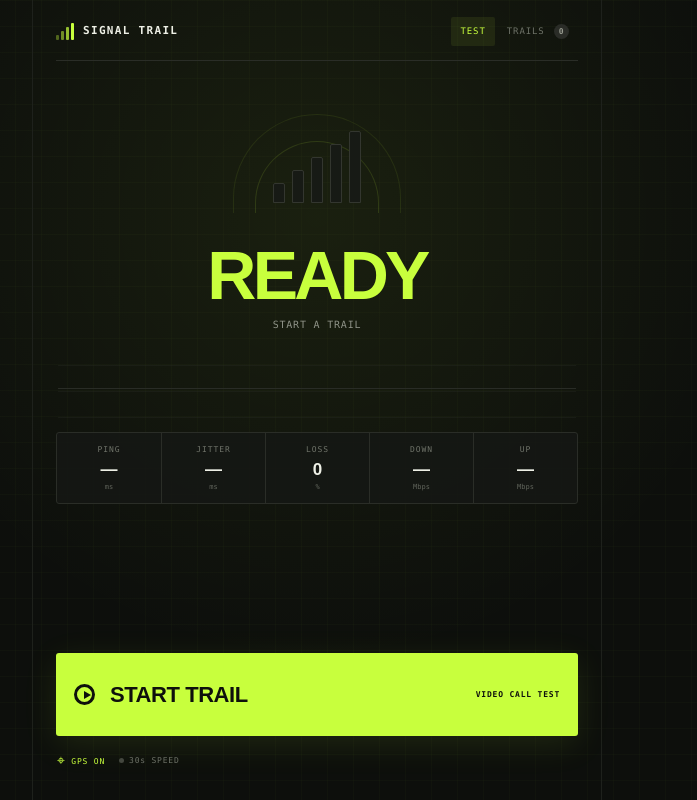
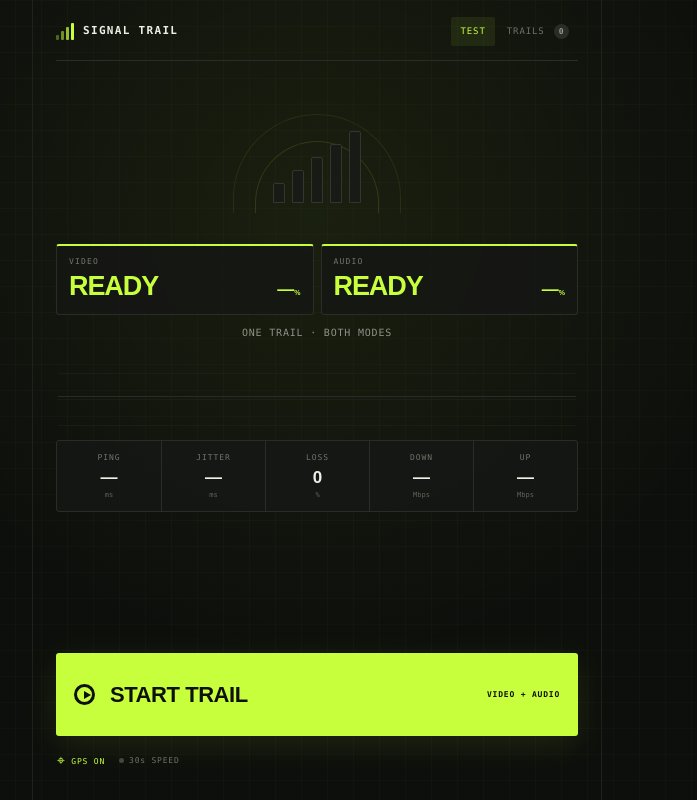
Before and after one commit to gorkamolero/signal-trail, a Next.js app: page / in a window 1280 px wide. Shown: the whole page, without its empty margins (323-1020 px from the left). Built offline with nearby package versions, Linux system fonts and the light colour scheme.

Commit message:
Combine video and audio call readiness

```diff
--- a/app/globals.css
+++ b/app/globals.css
@@ -70,10 +70,12 @@ button { font: inherit; }
 .signal-bars i.on { border-color: var(--accent); background: var(--accent); box-shadow: 0 0 14px rgba(var(--accent-rgb), .27); }
 .seeking .signal-bars i.on { animation: scan 1.2s ease-in-out infinite alternate; }
 .seeking .signal-bars i:nth-child(2) { animation-delay: .25s; }
-.status-line { display: flex; justify-content: center; align-items: baseline; gap: 13px; }
-.status-line h1 { margin: 0; color: var(--accent); font-family: Arial, Helvetica, sans-serif; font-size: clamp(42px, 13vw, 68px); line-height: .92; letter-spacing: -.055em; font-weight: 900; }
-.status-line > strong { color: var(--accent); font-family: Arial, Helvetica, sans-serif; font-size: 22px; }
-.status-line > strong small { font-size: 10px; }
+.call-modes { display: grid; grid-template-columns: 1fr 1fr; gap: 7px; }
+.call-mode { min-width: 0; padding: 10px 12px 11px; border: 1px solid var(--line); border-top: 2px solid var(--accent); border-radius: 3px; background: rgba(21, 23, 20, .82); display: grid; grid-template-columns: 1fr auto; align-items: baseline; text-align: left; }
+.call-mode span { grid-column: 1 / -1; margin-bottom: 5px; color: #73776d; font-size: 8px; letter-spacing: .15em; }
+.call-mode > strong { min-width: 0; overflow: hidden; color: var(--accent); font-family: Arial, Helvetica, sans-serif; font-size: clamp(19px, 6vw, 27px); line-height: 1; letter-spacing: -.04em; white-space: nowrap; }
+.call-mode b { color: var(--accent); font-family: Arial, Helvetica, sans-serif; font-size: 17px; }
+.call-mode b small { font-size: 7px; }
 .instrument p { margin: 10px 0 0; color: #8e9287; font-size: 10px; text-transform: uppercase; letter-spacing: .08em; }
 
 .signal-trace { position: relative; height: 78px; margin: 0 2px 14px; overflow: hidden; }
@@ -133,10 +135,12 @@ button { font: inherit; }
 .trail-title > button { border: 0; background: transparent; color: var(--ink); padding: 0; text-align: left; cursor: pointer; }
 .trail-title strong { font-family: Arial, Helvetica, sans-serif; font-size: 18px; }
 .trail-title button span { margin-left: 7px; color: #5f635a; font-size: 10px; }
-.trail-score { color: var(--accent); font-family: Arial, Helvetica, sans-serif; font-size: 23px; font-weight: 800; }
-.trail-score small { font-size: 9px; }
+.trail-scores { display: flex; gap: 7px; color: #73776d; font-size: 8px; }
+.trail-scores span { padding: 5px 6px; border: 1px solid var(--line); border-radius: 2px; }
+.trail-scores strong { margin-left: 2px; color: var(--accent); font-family: Arial, Helvetica, sans-serif; font-size: 15px; }
 .trail-meta { display: flex; flex-wrap: wrap; gap: 6px 12px; margin-top: 5px; color: #6f7369; font-size: 8px; text-transform: uppercase; }
-.trail-meta b { margin-left: auto; color: var(--accent); font-weight: 600; }
+.trail-readiness { display: flex; gap: 6px; margin-top: 10px; }
+.trail-readiness span { flex: 1; padding: 6px 8px; border-left: 2px solid var(--accent); background: rgba(var(--accent-rgb), .06); color: var(--accent); font-size: 8px; letter-spacing: .08em; }
 .trail-metrics { display: grid; grid-template-columns: repeat(4, 1fr); border-top: 1px solid var(--line); border-bottom: 1px solid var(--line); }
 .trail-metrics .metric { padding: 9px 5px; }
 .trail-metrics .metric:first-child { border-left: 0; }
--- a/app/page.tsx
+++ b/app/page.tsx
@@ -34,7 +34,8 @@ type Metrics = {
   up: number | null;
   distance: number;
   drops: number;
-  score: number | null;
+  videoScore: number | null;
+  audioScore: number | null;
 };
 
 const PING_INTERVAL = 5000;
@@ -75,7 +76,7 @@ function haversine(a: Sample, b: Sample) {
   return km < 0.25 ? km : 0;
 }
 
-function callScore(ping: number | null, jitter: number | null, loss: number, down: number | null, up: number | null, drops: number) {
+function videoCallScore(ping: number | null, jitter: number | null, loss: number, down: number | null, up: number | null, drops: number) {
   if (ping === null || jitter === null || down === null || up === null) return null;
   const latencyScore = ping < 100 ? 100 : ping < 150 ? 78 : ping < 250 ? 45 : ping < 400 ? 18 : 0;
   const jitterScore = jitter < 20 ? 100 : jitter < 35 ? 76 : jitter < 60 ? 42 : jitter < 100 ? 15 : 0;
@@ -84,6 +85,16 @@ function callScore(ping: number | null, jitter: number | null, loss: number, dow
   const upScore = up >= 1.5 ? 100 : up >= 1 ? 72 : up >= 0.5 ? 28 : 0;
   const base = latencyScore * .25 + jitterScore * .2 + lossScore * .25 + downScore * .12 + upScore * .18;
   return Math.max(0, Math.round(base - Math.min(35, drops * 9)));
+}
+
+function audioCallScore(ping: number | null, jitter: number | null, loss: number, down: number | null, up: number | null, drops: number) {
+  if (ping === null || jitter === null || down === null || up === null) return null;
+  const latencyScore = ping < 100 ? 100 : ping < 200 ? 82 : ping < 300 ? 62 : ping < 450 ? 25 : 0;
+  const jitterScore = jitter < 20 ? 100 : jitter < 40 ? 82 : jitter < 80 ? 48 : jitter < 120 ? 18 : 0;
+  const lossScore = loss < 1 ? 100 : loss < 3 ? 80 : loss < 6 ? 48 : loss < 10 ? 18 : 0;
+  const bandwidthScore = down >= .1 && up >= .1 ? 100 : down >= .05 && up >= .05 ? 42 : 0;
+  const base = latencyScore * .3 + jitterScore * .25 + lossScore * .25 + bandwidthScore * .2;
+  return Math.max(0, Math.round(base - Math.min(45, drops * 12)));
 }
 
 function getMetrics(samples: Sample[], speeds: SpeedReading[]): Metrics {
@@ -97,16 +108,29 @@ function getMetrics(samples: Sample[], speeds: SpeedReading[]): Metrics {
   const up = median(speeds.flatMap((speed) => speed.up === null ? [] : [speed.up]));
   const distance = samples.slice(1).reduce((sum, sample, index) => sum + haversine(samples[index], sample), 0);
   const drops = samples.reduce((count, sample, index) => count + (!sample.ok && (index === 0 || samples[index - 1].ok) ? 1 : 0), 0);
-  return { ping, jitter, loss, down, up, distance, drops, score: callScore(ping, jitter, loss, down, up, drops) };
+  return {
+    ping, jitter, loss, down, up, distance, drops,
+    videoScore: videoCallScore(ping, jitter, loss, down, up, drops),
+    audioScore: audioCallScore(ping, jitter, loss, down, up, drops),
+  };
 }
 
-function statusFor(running: boolean, samples: Sample[], metrics: Metrics) {
-  if (!samples.length) return { label: running ? "SCANNING" : "READY", tone: "idle", detail: running ? "Finding the signal" : "Start a trail" };
-  if (!samples.at(-1)?.ok) return { label: "SIGNAL LOST", tone: "lost", detail: "Trying to reconnect" };
-  if (metrics.score === null) return { label: "CHECKING", tone: "idle", detail: "Measuring call speed" };
-  if (metrics.score >= 80) return { label: "CALL READY", tone: "great", detail: "Video should hold" };
-  if (metrics.score >= 60) return { label: "CAUTION", tone: "weak", detail: "Call may break up" };
-  return { label: "NOT READY", tone: "lost", detail: "Call quality is at risk" };
+function videoStatusFor(running: boolean, samples: Sample[], metrics: Metrics) {
+  if (!samples.length) return { label: running ? "SCANNING" : "READY", tone: "idle" };
+  if (!samples.at(-1)?.ok) return { label: "LOST", tone: "lost" };
+  if (metrics.videoScore === null) return { label: "CHECKING", tone: "idle" };
+  if (metrics.videoScore >= 80) return { label: "READY", tone: "great" };
+  if (metrics.videoScore >= 60) return { label: "RISK", tone: "weak" };
+  return { label: "NO VIDEO", tone: "lost" };
+}
+
+function audioStatusFor(running: boolean, samples: Sample[], metrics: Metrics) {
+  if (!samples.length) return { label: running ? "SCANNING" : "READY", tone: "idle" };
+  if (!samples.at(-1)?.ok) return { label: "LOST", tone: "lost" };
+  if (metrics.audioScore === null) return { label: "CHECKING", tone: "idle" };
+  if (metrics.audioScore >= 75) return { label: "READY", tone: "great" };
+  if (metrics.audioScore >= 50) return { label: "RISK", tone: "weak" };
+  return { label: "NO AUDIO", tone: "lost" };
 }
 
 function SignalTrace({ samples, compact = false }: { samples: Sample[]; compact?: boolean }) {
@@ -203,7 +227,9 @@ export default function Home() {
   }, [running, startedAt]);
 
   const metrics = useMemo(() => getMetrics(samples, speeds), [samples, speeds]);
-  const status = statusFor(running, samples, metrics);
+  const videoStatus = videoStatusFor(running, samples, metrics);
+  const audioStatus = audioStatusFor(running, samples, metrics);
+  const overallTone = videoStatus.tone === "great" ? "great" : audioStatus.tone === "great" ? "weak" : audioStatus.tone;
   const latestSpeed = speeds.at(-1);
 
   const takeSample = useCallback(async () => {
@@ -371,12 +397,14 @@ export default function Home() {
   }
 
   function exportTrail(trail: Trail) {
-    const rows = ["timestamp,success,rtt_ms,download_mbps,upload_mbps,latitude,longitude,accuracy_m"];
+    const exportMetrics = getMetrics(trail.samples, trail.speeds);
+    const rows = ["timestamp,success,rtt_ms,download_mbps,upload_mbps,video_score,audio_score,latitude,longitude,accuracy_m"];
     let currentSpeed: SpeedReading | undefined;
     for (const sample of trail.samples) {
       currentSpeed = trail.speeds.filter((speed) => speed.at <= sample.at).at(-1) ?? currentSpeed ?? trail.speeds[0];
       rows.push([
         new Date(sample.at).toISOString(), sample.ok, sample.rtt ?? "", currentSpeed?.down ?? "", currentSpeed?.up ?? "",
+        exportMetrics.videoScore ?? "", exportMetrics.audioScore ?? "",
         sample.latitude ?? "", sample.longitude ?? "", sample.accuracy ?? "",
       ].join(","));
     }
@@ -390,7 +418,7 @@ export default function Home() {
   }
 
   return (
-    <main className={`app-shell tone-${status.tone}`}>
+    <main className={`app-shell tone-${overallTone}`}>
       <header className="topbar">
         <button className="brand" onClick={() => setView("test")} aria-label="Open test">
           <span className="brand-mark" aria-hidden="true"><i /><i /><i /><i /></span>
@@ -405,17 +433,25 @@ export default function Home() {
       {view === "test" ? (
         <>
           <section className="instrument" aria-live="polite">
-            <SignalGlyph score={metrics.score} running={running} />
-            <div className="status-line">
-              <h1>{status.label}</h1>
-              {metrics.score !== null && <strong>{metrics.score}<small>%</small></strong>}
+            <SignalGlyph score={Math.max(metrics.videoScore ?? 0, metrics.audioScore ?? 0) || null} running={running} />
+            <div className="call-modes">
+              <div className={`call-mode tone-${videoStatus.tone}`}>
+                <span>VIDEO</span>
+                <strong>{videoStatus.label}</strong>
+                <b>{metrics.videoScore ?? "—"}<small>%</small></b>
+              </div>
+              <div className={`call-mode tone-${audioStatus.tone}`}>
+                <span>AUDIO</span>
+                <strong>{audioStatus.label}</strong>
+                <b>{metrics.audioScore ?? "—"}<small>%</small></b>
+              </div>
             </div>
-            <p>{status.detail}{running ? ` · ${formatDuration(elapsed)}` : ""}</p>
+            <p>{running ? formatDuration(elapsed) : "ONE TRAIL · BOTH MODES"}</p>
           </section>
 
           <SignalTrace samples={samples} />
 
-          <section className="metric-grid" aria-label="Video call measurements">
+          <section className="metric-grid" aria-label="Call measurements">
             <Metric label="PING" value={metrics.ping ?? "—"} unit="ms" />
             <Metric label="JITTER" value={metrics.jitter ?? "—"} unit="ms" />
             <Metric label="LOSS" value={metrics.loss} unit="%" />
@@ -427,7 +463,7 @@ export default function Home() {
             <button className={`main-control ${running ? "stop" : "start"}`} onClick={running ? stop : start}>
               <span className="control-icon" aria-hidden="true" />
               <strong>{running ? "STOP & SAVE" : "START TRAIL"}</strong>
-              <small>{running ? `${samples.length} PINGS` : "VIDEO CALL TEST"}</small>
+              <small>{running ? `${samples.length} PINGS` : "VIDEO + AUDIO"}</small>
             </button>
             <div className="utility-row">
               <button
@@ -460,19 +496,27 @@ export default function Home() {
             <div className="trail-list">
               {history.map((trail) => {
                 const trailMetrics = getMetrics(trail.samples, trail.speeds);
-                const trailStatus = statusFor(false, trail.samples, trailMetrics);
+                const trailVideo = videoStatusFor(false, trail.samples, trailMetrics);
+                const trailAudio = audioStatusFor(false, trail.samples, trailMetrics);
+                const trailTone = trailVideo.tone === "great" ? "great" : trailAudio.tone === "great" ? "weak" : trailAudio.tone;
                 return (
-                  <article className={`trail-card tone-${trailStatus.tone}`} key={trail.id}>
+                  <article className={`trail-card tone-${trailTone}`} key={trail.id}>
                     <div className="trail-title">
                       <button onClick={() => renameTrail(trail)}><strong>{trail.name}</strong><span>✎</span></button>
-                      <div className="trail-score">{trailMetrics.score ?? "—"}<small>%</small></div>
+                      <div className="trail-scores">
+                        <span>V <strong>{trailMetrics.videoScore ?? "—"}</strong></span>
+                        <span>A <strong>{trailMetrics.audioScore ?? "—"}</strong></span>
+                      </div>
                     </div>
                     <div className="trail-meta">
                       <span>{new Date(trail.startedAt).toLocaleString([], { month: "short", day: "numeric", hour: "2-digit", minute: "2-digit" })}</span>
                       <span>{formatDuration(trail.endedAt - trail.startedAt)}</span>
                       {trailMetrics.distance > .01 && <span>{trailMetrics.distance.toFixed(2)} km</span>}
                       {trailMetrics.drops > 0 && <span>{trailMetrics.drops} {trailMetrics.drops === 1 ? "drop" : "drops"}</span>}
-                      <b>{trailStatus.label}</b>
+                    </div>
+                    <div className="trail-readiness">
+                      <span className={`tone-${trailVideo.tone}`}>VIDEO {trailVideo.label}</span>
+                      <span className={`tone-${trailAudio.tone}`}>AUDIO {trailAudio.label}</span>
                     </div>
                     <SignalTrace samples={trail.samples} compact />
                     <div className="trail-metrics">
```
